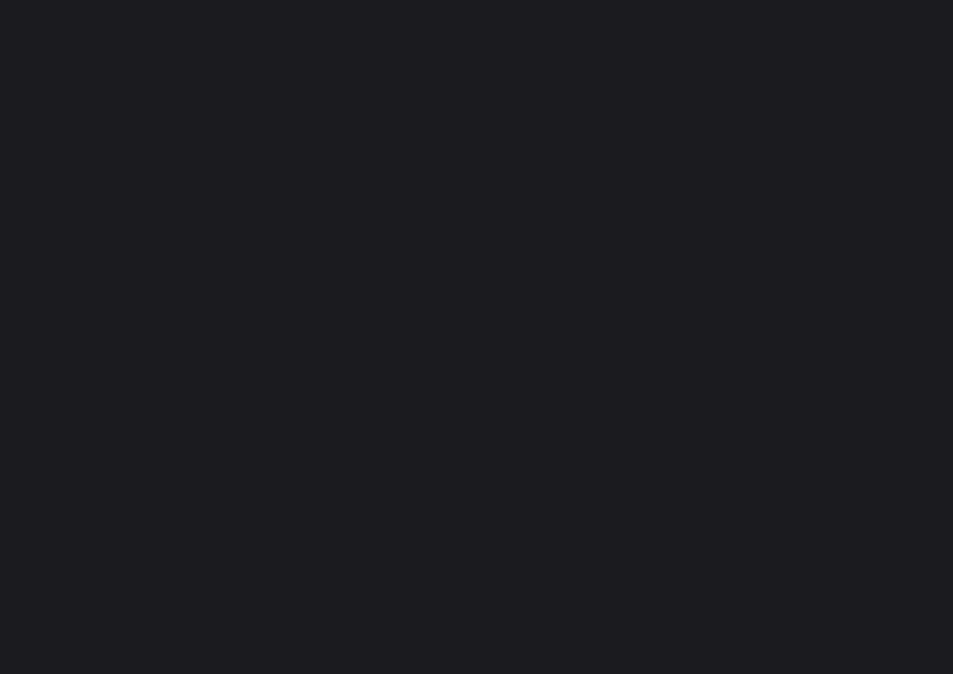
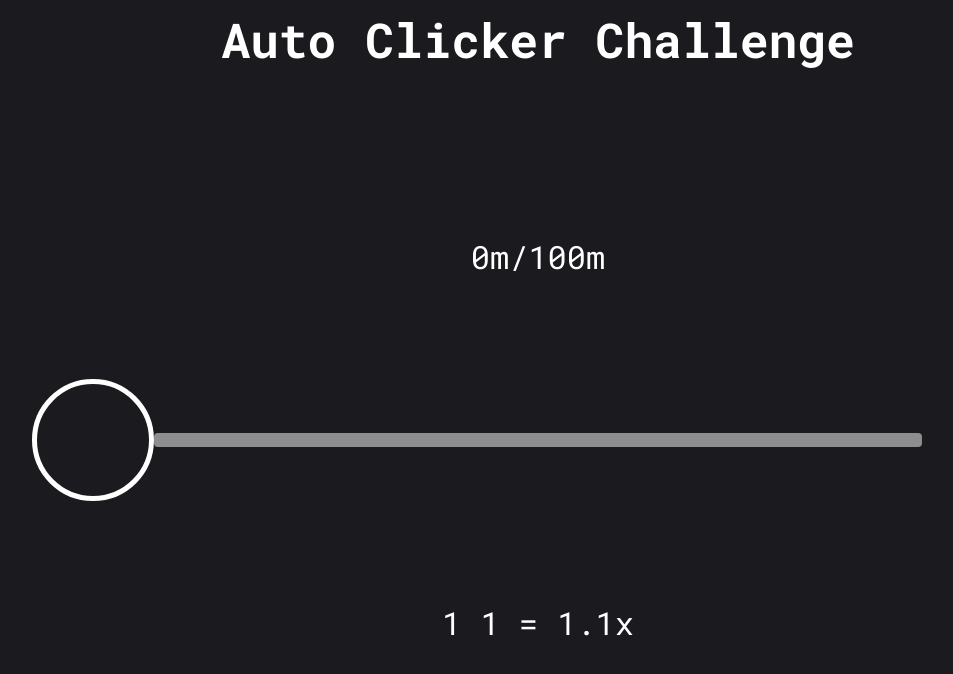
Before and after one commit to NewSulc/MVOP-TravelClicker, a Vue app in the folder vue/: page /challenge/1/1/1/1 in a window 1280 px wide. Before the commit this address had no page. Shown: the top 674 px of the page, without its empty margins (102-1055 px from the left). Built offline with nearby package versions, Linux system fonts and the light colour scheme.

Commit message:
Feat: Challenge site

```diff
--- a/vue/src/components/Item.vue
+++ b/vue/src/components/Item.vue
@@ -1,16 +1,18 @@
 <template>
     <section class="product" v-if="!locked">
-        <section :style="{ width: auto ? '50%' : '48%' }">
+        <section :style="{ width: auto ? '50%' : '45%' }"  @click="buyItem()">
             <h3>{{ props.name }}</h3>
             <p>{{ props.speed }}m/s</p>
         </section>
-        <section :style="{ width: auto ? '50%' : '48%' }">
+        <section :style="{ width: auto ? '50%' : '45%' }"  @click="buyItem()">
             <h3>{{ props.count }}</h3>
             <p>{{ props.price }}m</p>
         </section>
         <div class="play" v-if="!auto">
-            <i class="fa-solid fa-play"></i>
+            <i class="fa-solid fa-play" @click="loadItem()"></i>
+            <i class="fa-solid fa-bullseye" @click="tryChallenge()"></i>
         </div>
+        <div class="load" :class="{ 'animate': loading }"></div>
     </section>
     <section class="lock" v-else>
         <i class="fa-solid fa-lock"></i>
@@ -18,14 +20,53 @@
 </template>
 
 <script setup>
+import { ref, watch } from 'vue';
+import { useRouter } from 'vue-router';
+import { useDataStore } from '@/stores/dataStore';
+import { useActionStore } from '@/stores/actionStore';
+
+const dataStore = useDataStore();
+const actionStore = useActionStore();
+
+const router = useRouter();
+
 const props = defineProps({
     name: String,
     speed: Number,
     count: Number,
     price: Number,
     auto: Boolean,
-    locked: Boolean
+    locked: Boolean,
+    type: Number
 });
+
+const loading = ref(false);
+
+function loadItem() {
+    if (!loading.value && props.count > 0) {
+        loading.value = true;
+        setTimeout(() => {
+            loading.value = false;
+            dataStore.distance += props.speed * props.count;
+        }, 1000);
+    }
+}
+
+watch(loading, () => {
+    if (props.auto) {
+        loadItem();
+    }
+})
+
+loadItem();
+
+function buyItem() {
+    actionStore.buyItem(props.name, props.type, props.locked);
+}
+
+function tryChallenge(){
+    router.push(`/challenge/${props.type}/${props.name}/${props.speed}/${props.count}`)
+}
 </script>
 
 <style scoped lang="scss">
@@ -35,11 +76,9 @@ const props = defineProps({
     height: 15%;
     flex-shrink: 0;
 
+    position: relative;
+
     border-radius: 0.5rem;
-
-    &:first-child {
-        margin-top: 1rem;
-    }
 
     display: flex;
     justify-content: center;
@@ -53,6 +92,8 @@ const props = defineProps({
         justify-content: center;
         flex-direction: column;
         gap: 0.5rem;
+
+        z-index: 5;
 
         &:first-child {
             align-items: start;
@@ -84,12 +125,32 @@ const props = defineProps({
         display: flex;
         justify-content: center;
         align-items: center;
+        flex-direction: column;
+        gap: 0.5rem;
         font-size: 2rem;
-        transition: 0.1s;
+        z-index: 5;
 
-        &:active{
+        i {
             transition: 0.1s;
-            filter: invert(50%);
+
+            &:active {
+                transition: 0.1s;
+                filter: invert(50%);
+            }
+        }
+    }
+
+    .load {
+        width: 0%;
+        height: 100%;
+        background-color: rgba(255, 255, 255, 0.15);
+        position: absolute;
+        left: 0;
+
+        &.animate {
+            animation-name: loadItemAnim;
+            animation-timing-function: ease;
+            animation-duration: 1s;
         }
     }
 }
@@ -119,4 +180,9 @@ const props = defineProps({
         }
     }
 }
+
+@keyframes loadItemAnim {
+    from {width: 0%;}
+    to {width: 100%;}
+}
 </style>
--- a/vue/src/router/index.js
+++ b/vue/src/router/index.js
@@ -11,7 +11,7 @@ const router = createRouter({
       component: Clicker
     },
     {
-      path: '/challenge',
+      path: '/challenge/:type/:item/:speed/:count',
       component: Challenge
     }
   ]
--- a/vue/src/stores/actionStore.js
+++ b/vue/src/stores/actionStore.js
@@ -15,9 +15,26 @@ export const useActionStore = defineStore('actionStore', () => {
                 dataStore.distance -= dataStore.groundItems[itemName].price;
                 dataStore.groundItems[itemName].count += 1;
 
-                if(Object.keys(dataStore.groundItems)[Object.keys(dataStore.groundItems).indexOf(itemName) + 1] != undefined){
-                    dataStore.groundItems[Object.keys(dataStore.groundItems)[Object.keys(dataStore.groundItems).indexOf(itemName) + 1]].locked = false;
-                }
+                const nextItem = dataStore.groundItems[Object.keys(dataStore.groundItems)[Object.keys(dataStore.groundItems).indexOf(itemName) + 1]]
+                if (nextItem != undefined && nextItem.locked && dataStore.groundItems[itemName].count >= 5) nextItem.locked = false;
+            }
+        }
+        else if(type == 2 && locked == false) {
+            if (dataStore.airItems[itemName].price <= dataStore.distance) {
+                dataStore.distance -= dataStore.airItems[itemName].price;
+                dataStore.airItems[itemName].count += 1;
+
+                const nextItem = dataStore.airItems[Object.keys(dataStore.airItems)[Object.keys(dataStore.airItems).indexOf(itemName) + 1]]
+                if (nextItem != undefined && nextItem.locked && dataStore.airItems[itemName].count >= 5) nextItem.locked = false;
+            }
+        }
+        else {
+            if (dataStore.waterItems[itemName].price <= dataStore.distance) {
+                dataStore.distance -= dataStore.waterItems[itemName].price;
+                dataStore.waterItems[itemName].count += 1;
+
+                const nextItem = dataStore.waterItems[Object.keys(dataStore.waterItems)[Object.keys(dataStore.waterItems).indexOf(itemName) + 1]]
+                if (nextItem != undefined && nextItem.locked && dataStore.waterItems[itemName].count >= 5) nextItem.locked = false;
             }
         }
     };
--- a/vue/src/stores/dataStore.js
+++ b/vue/src/stores/dataStore.js
@@ -15,7 +15,7 @@ export const useDataStore = defineStore('dataStore', () => {
         },
         "Scooter": {
             name: "Scooter",
-            speed: 1,
+            speed: 10,
             count: 0,
             price: 10,
             auto: false,
@@ -55,6 +55,68 @@ export const useDataStore = defineStore('dataStore', () => {
         }
     });
 
+    const airItems = ref({
+        "Parashoot": {
+            name: "Parashoot",
+            speed: 1,
+            count: 0,
+            price: 5,
+            auto: false,
+            locked: false
+        },
+        "Paraglide": {
+            name: "Paraglide",
+            speed: 1,
+            count: 0,
+            price: 10,
+            auto: false,
+            locked: true
+        },
+        "Cesna": {
+            name: "Cesna",
+            speed: 1,
+            count: 0,
+            price: 25,
+            auto: false,
+            locked: true
+        },
+        "Boeing": {
+            name: "Boeing",
+            speed: 1,
+            count: 0,
+            price: 50,
+            auto: false,
+            locked: true
+        }
+    });
+
+    const waterItems = ref({
+        "Swimsuit": {
+            name: "Swimsuit",
+            speed: 1,
+            count: 0,
+            price: 5000,
+            auto: false,
+            locked: false
+        },
+        "Surfboard": {
+            name: "Surfboard",
+            speed: 1,
+            count: 0,
+            price: 50000,
+            auto: false,
+            locked: true
+        },
+        "Water Scooter": {
+            name: "Water Scooter",
+            speed: 1,
+            count: 0,
+            price: 250000,
+            auto: false,
+            locked: true
+        }
+    });
+
     const distanceStr = computed(() => {
         if (distance.value < 1000) return `${distance.value}m`;
         else {
@@ -63,5 +125,5 @@ export const useDataStore = defineStore('dataStore', () => {
         };
     });
 
-    return { distance, distanceStr, groundItems };
+    return { distance, distanceStr, groundItems, airItems, waterItems };
 })
--- a/vue/src/views/Challenge.vue
+++ b/vue/src/views/Challenge.vue
@@ -1,8 +1,128 @@
 <template>
+    <div class="body">
+        <header>
+            <h1>Auto Clicker Challenge</h1>
+        </header>
+        <main>
+            <p class="lenght">{{clickedValue}}m/{{ router.currentRoute.value.params.speed * 100 }}m</p>
+            <div class="bar">
+                <div class="fill" :style="{'width': clickedPercentage + '%'}">
+                    <div class="slider"></div>
+                </div>
+            </div>
+            <p class="multi">
+                {{router.currentRoute.value.params.count}} {{router.currentRoute.value.params.item}} = {{router.currentRoute.value.params.count * 0.1 + 1}}x
+            </p>
+
+            <div class="clicker" @click="addClick()"></div>
+        </main>
+    </div>
 </template>
 
 <script setup>
+import { ref, computed, watch } from 'vue';
+import { useRouter } from 'vue-router';
+import { useDataStore } from '@/stores/dataStore';
+
+const router = useRouter();
+const clickedValue = ref(0);
+
+const dataStore = useDataStore();
+
+function addClick(){
+    clickedValue.value += (router.currentRoute.value.params.count * 0.1 + 1) * router.currentRoute.value.params.speed;
+}
+
+const clickedPercentage = computed(() => {
+  return (clickedValue.value/100)/router.currentRoute.value.params.speed * 100;
+})
+
+watch(clickedPercentage, () => {
+    if (clickedPercentage.value >= 100 ) {
+        if(router.currentRoute.value.params.type == 1){
+            dataStore.groundItems[router.currentRoute.value.params.item].auto = true;
+            router.push("/")
+        }
+    }
+})
 </script>
 
 <style scoped lang="scss">
+.body {
+    width: 100%;
+    height: 100%;
+
+    display: flex;
+    justify-content: center;
+    align-items: center;
+    flex-direction: column;
+
+    color: #FFFFFF;
+}
+
+header {
+    width: 100%;
+    height: 10%;
+
+    display: flex;
+    justify-content: center;
+    align-items: center;
+
+    h1 {
+        font-weight: 700;
+        font-size: 3rem;
+        text-transform: capitalize;
+    }
+}
+
+main {
+    width: 100%;
+    height: 90%;
+    position: relative;
+
+    display: flex;
+    justify-content: center;
+    align-items: center;
+    flex-direction: column;
+    gap: 10rem;
+
+    >p {
+        font-size: 2rem;
+    }
+
+    >.bar {
+        width: 60%;
+        height: 2%;
+        background-color: rgba(255, 255, 255, 0.5);
+        border-radius: 0.25rem;
+
+        >.fill {
+            width: 0%;
+            height: 100%;
+            border-radius: inherit;
+            background-color: white;
+            position: relative;
+
+            display: flex;
+            justify-content: end;
+            align-items: center;
+
+            >.slider {
+                min-width: 7rem;
+                aspect-ratio: 1;
+                border-radius: 50%;
+                border: 5px solid #FFFFFF;
+                background-color: #1B1B1F;
+                z-index: 5;
+            }
+        }
+    }
+
+    >.clicker{
+        width: 100%;
+        height: 100%;
+        position: absolute;
+        z-index: 5;
+    }
+}
 </style>
```
Also changed, not shown: vue/src/views/Clicker.vue (+34 -6 lines).
